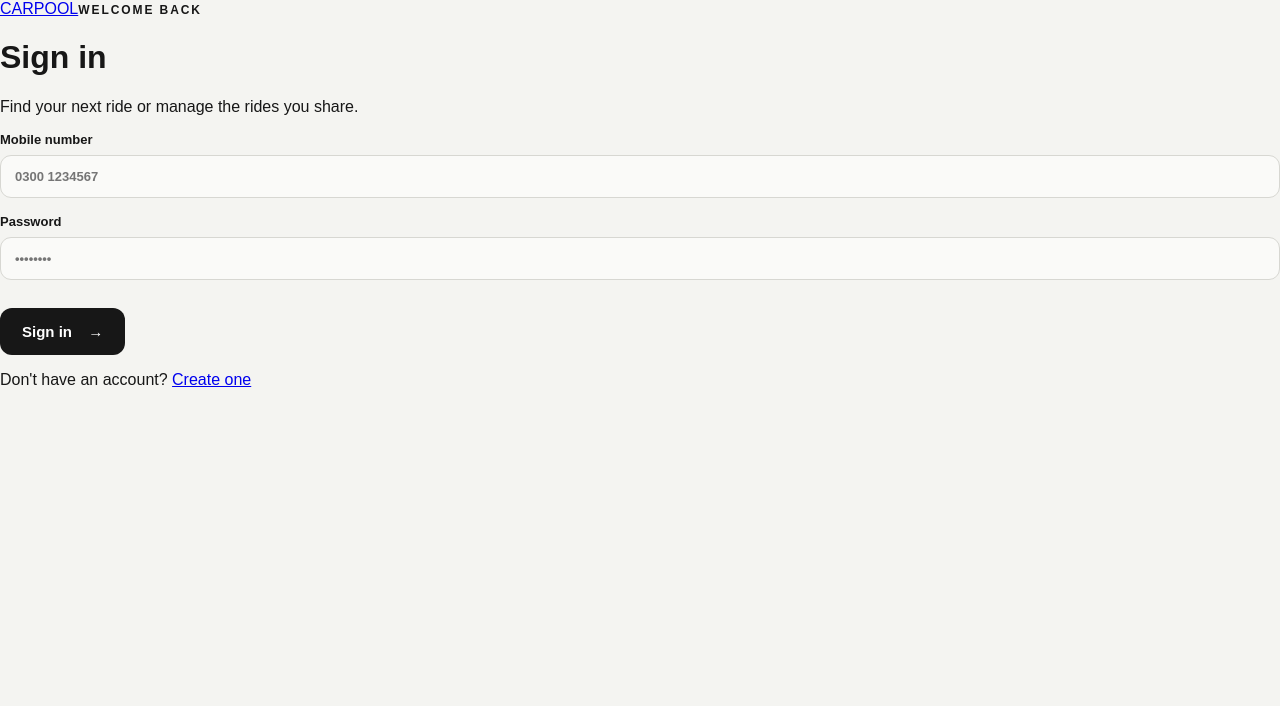
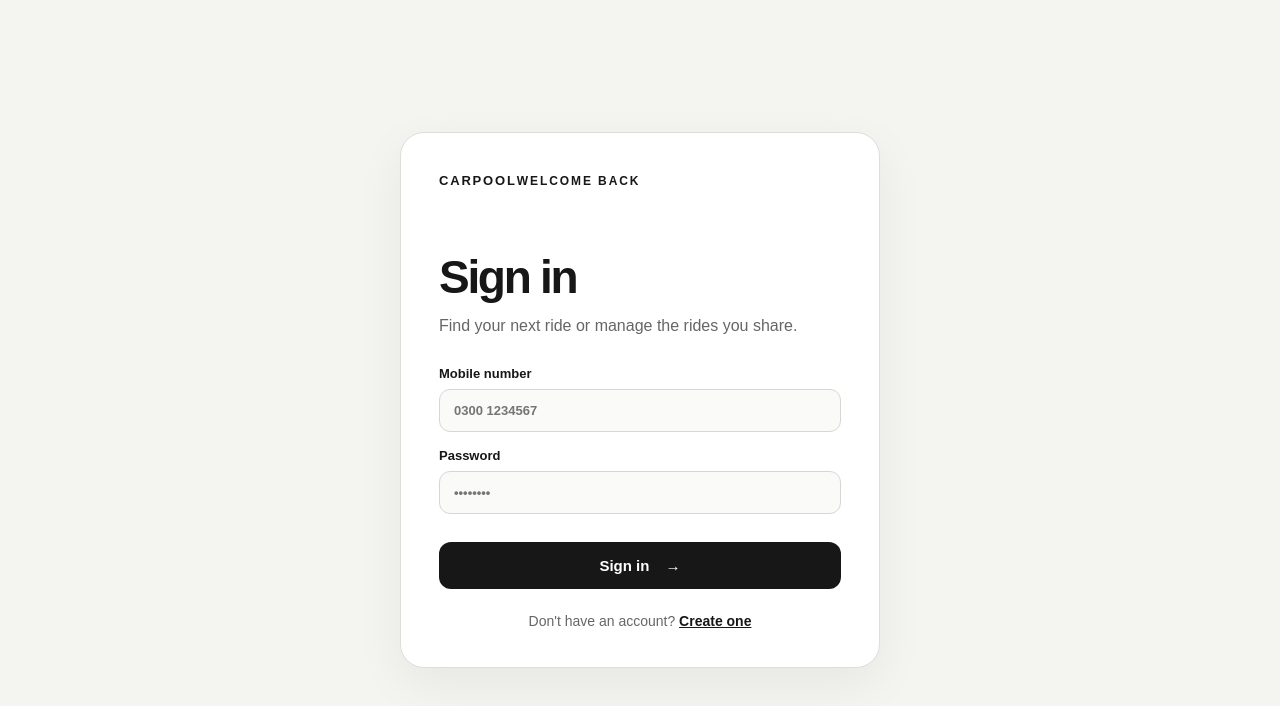
Before and after one commit to asifaliafridi/carpool, a Next.js app in the folder apps/web/: page /login in a window 1280 px wide. Shown: the top 706 px of the page. Built offline with nearby package versions, Linux system fonts and the light colour scheme; no server answers.

Commit message:
feat(web): style authentication screens

```diff
--- a/apps/web/app/globals.css
+++ b/apps/web/app/globals.css
@@ -35,3 +35,15 @@ button span { margin-left: 12px; }
   .fields .wide { grid-column: span 1; }
   .cardHeader { align-items: start; flex-direction: column; }
 }
+
+.authPage { min-height: 100vh; display: grid; place-items: center; padding: 40px 16px; background: #f4f4f1; }
+.authCard { width: min(100%, 480px); background: #fff; border: 1px solid #deded8; border-radius: 24px; padding: 38px; box-shadow: 0 16px 50px rgba(0,0,0,.06); }
+.brand { display: inline-block; color: #171717; text-decoration: none; font-size: 13px; font-weight: 800; letter-spacing: .14em; margin-bottom: 52px; }
+.authCard h1 { font-size: 46px; letter-spacing: -.05em; margin: 10px 0 10px; }
+.authIntro { color: #666; line-height: 1.5; margin: 0 0 28px; }
+.authForm label { margin-top: 16px; }
+.authForm button { width: 100%; }
+.authFooter { text-align: center; color: #666; font-size: 14px; margin: 24px 0 0; }
+.authFooter a { color: #171717; font-weight: 700; }
+.formError { color: #b42318; font-size: 13px; margin: 14px 0 0; }
+.devOtp { background: #f1f1ed; border-radius: 10px; padding: 12px 14px; margin-bottom: 18px; font-size: 13px; }
```
